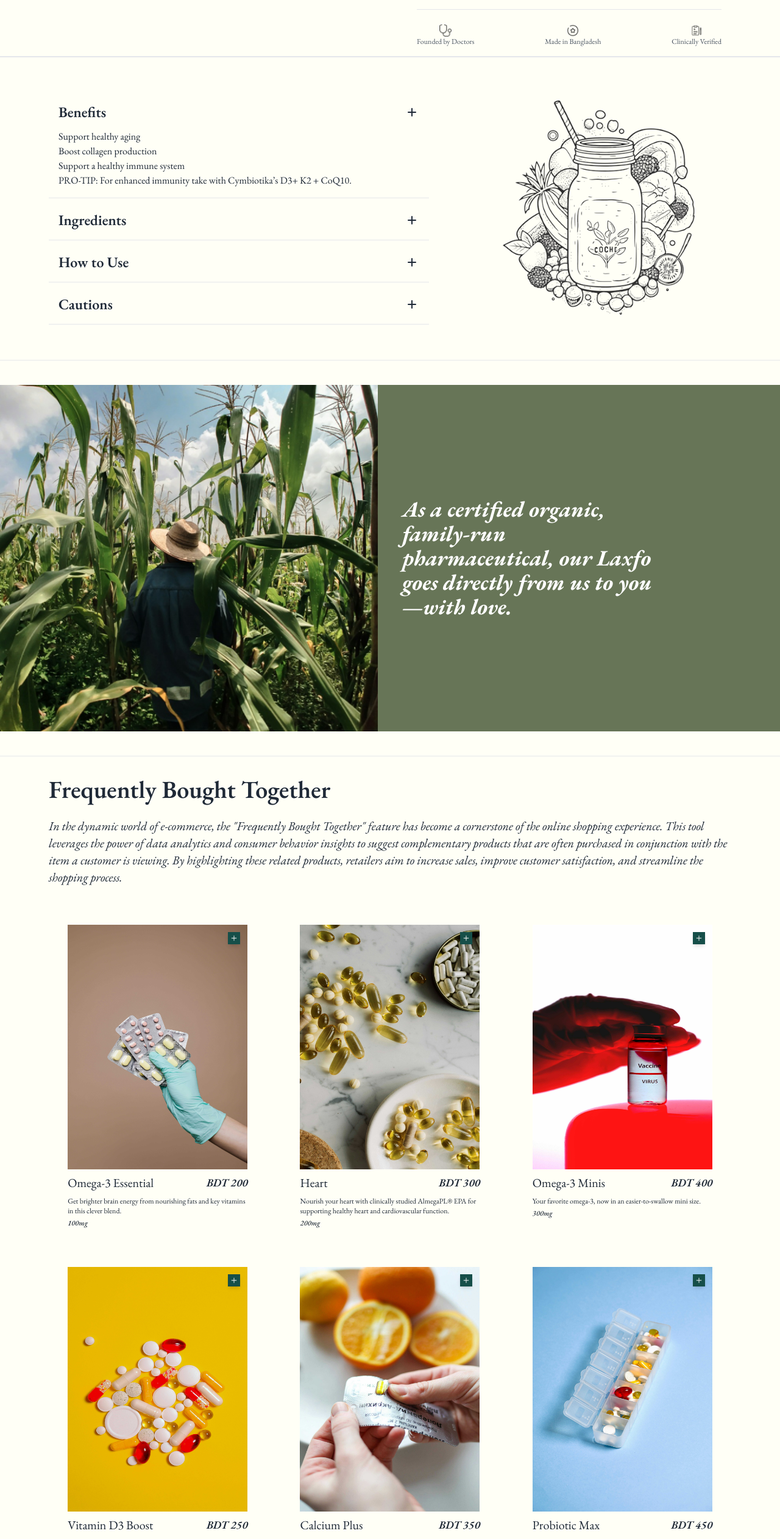
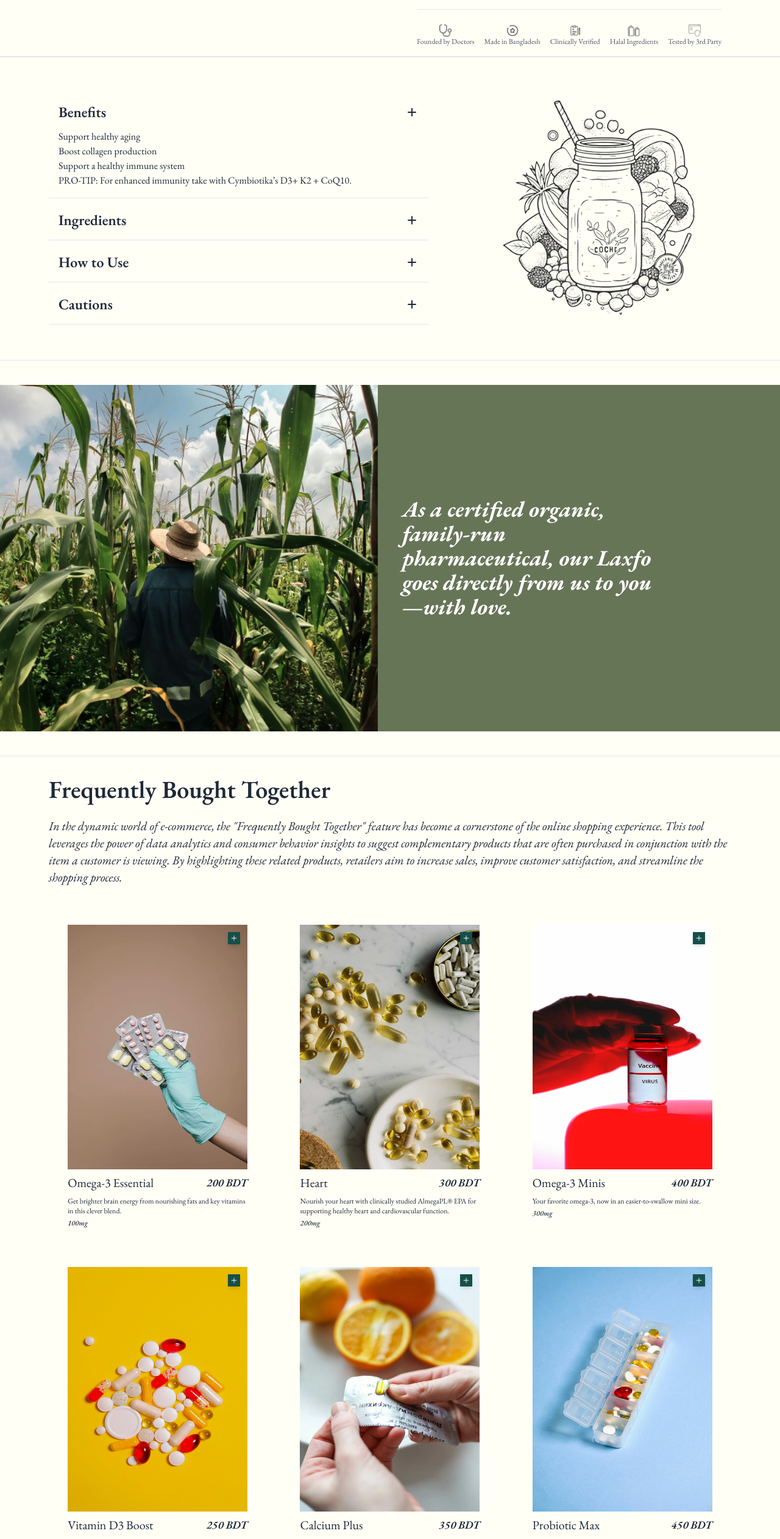
Before and after one commit to Sazid60/LAXFO, a React (Vite) app: page / in a window 1280 px wide. Shown: the part 983-3506 px from the top of the page at 61% size. Built offline with nearby package versions, Linux system fonts and the light colour scheme.

Commit message:
Add:Featured Products Add to Cart Functionality Added, Update:Update in Add to Cart Functionality

```diff
--- a/src/components/featuredProducts/FeaturedCards.jsx
+++ b/src/components/featuredProducts/FeaturedCards.jsx
@@ -1,8 +1,50 @@
-// eslint-disable-next-line no-unused-vars
-import React from 'react';
+import React, { useState } from 'react';
 import { AiOutlinePlus } from 'react-icons/ai';
 
 const FeaturedCards = ({ product }) => {
+    // Local state for quantity
+    const [quantity, setQuantity] = useState(0);
+
+    // Handle click event for the '+' icon
+    const handleAddToCart = () => {
+        // Increase the quantity
+        const newQuantity = quantity + 1;
+        setQuantity(newQuantity);
+
+        // Calculate updated price based on new quantity
+        const updatedPrice = product.price * newQuantity;
+
+        // Prepare product data
+        const cartItem = {
+            name: product.name,
+            price: updatedPrice, // Update price based on quantity
+            imageUrl: product.imageUrl,
+            size: product.measurement, // Include measurement as size
+            quantity: newQuantity
+        };
+
+        // Get existing cart from local storage
+        const cart = JSON.parse(localStorage.getItem('cart')) || [];
+
+        // Find index of existing item in cart
+        const itemIndex = cart.findIndex(
+            item => item.name === cartItem.name &&
+                    item.measurement === cartItem.measurement
+        );
+
+        if (itemIndex > -1) {
+            // Update existing item in cart
+            cart[itemIndex].quantity = newQuantity;
+            cart[itemIndex].price = updatedPrice;
+        } else {
+            // Add new item to cart
+            cart.push(cartItem);
+        }
+
+        // Save updated cart to local storage
+        localStorage.setItem('cart', JSON.stringify(cart));
+    };
+
     return (
         <div className='relative w-full lg:w-[295px] mx-auto mt-4 xl:mt-10'>
             <img
@@ -11,11 +53,12 @@ const FeaturedCards = ({ product }) => {
                 alt={product.name}
             />
             <AiOutlinePlus
-                className='absolute top-3 right-3 text-xl text-white p-1 shadow-md bg-[#164F49]'
+                className='absolute top-3 right-3 text-xl text-white p-1 shadow-md bg-[#164F49] cursor-pointer'
+                onClick={handleAddToCart}
             />
             <div className='flex items-center justify-between mt-2'>
-                <h1 className='text-xl '>{product.name}</h1>
-                <p className='text-lg font-semibold italic'>{product.price}</p>
+                <h1 className='text-xl'>{product.name}</h1>
+                <p className='text-lg font-semibold italic'>{(product.price)} BDT</p>
             </div>
             <p className='mt-2 text-xs'>{product.description}</p>
             <p className='mt-1 text-xs italic font-medium'>{product.measurement}</p>
--- a/src/components/featuredProducts/FeaturedProducts.jsx
+++ b/src/components/featuredProducts/FeaturedProducts.jsx
@@ -5,42 +5,42 @@ const FeaturedProducts = () => {
     const productData = [
         {
             name: "Omega-3 Essential",
-            price: "BDT 200",
+            price: "200",
             description: "Get brighter brain energy from nourishing fats and key vitamins in this clever blend.",
             measurement: "100mg",
             imageUrl: "/card1.jpg",
         },
         {
             name: "Heart",
-            price: "BDT 300",
+            price: "300",
             description: "Nourish your heart with clinically studied AlmegaPL® EPA for supporting healthy heart and cardiovascular function.",
             measurement: "200mg",
             imageUrl: "/card2.jpg",
         },
         {
             name: "Omega-3 Minis",
-            price: "BDT 400",
+            price: "400",
             description: "Your favorite omega-3, now in an easier-to-swallow mini size.",
             measurement: "300mg",
             imageUrl: "/card3.jpg",
         },
         {
             name: "Vitamin D3 Boost",
-            price: "BDT 250",
+            price: "250",
             description: "Support your immune system with this essential vitamin, optimized for better absorption.",
             measurement: "500IU",
             imageUrl: "/card4.jpg",
         },
         {
             name: "Calcium Plus",
-            price: "BDT 350",
+            price: "350",
             description: "Fortify your bones and teeth with a potent blend of calcium and vitamin D.",
             measurement: "600mg",
             imageUrl: "/card5.jpg",
         },
         {
             name: "Probiotic Max",
-            price: "BDT 450",
+            price: "450",
             description: "Enhance your digestive health with this powerful probiotic formula.",
             measurement: "10B CFU",
             imageUrl: "/card6.jpg",
--- a/src/components/productDetails/ProductDetails.jsx
+++ b/src/components/productDetails/ProductDetails.jsx
@@ -10,7 +10,6 @@ const ProductDetails = () => {
             <div className='flex justify-between items-center px-2 xl:px-20 py-4 xl:py-8 text-xs lg:text-base'>
                 <h1>Home - Vitamin C Supplements</h1>
                 <a className='italic underline'>
-                    {/* Show love icon on small devices and text on larger devices */}
                     <span className='block sm:hidden'>
                     <CiHeart />
                     </span>
--- a/src/components/productDetails/ProductInfo.jsx
+++ b/src/components/productDetails/ProductInfo.jsx
@@ -9,60 +9,55 @@ const ProductInfo = () => {
     const [selectedFlavour, setSelectedFlavour] = useState(flavours[0]);
     const [quantity, setQuantity] = useState(0);
 
-    // Unit price for the product
     const unitPrice = 4332.23;
 
     useEffect(() => {
-        // Reset quantity to 0 when size or flavour changes
         setQuantity(0);
     }, [selectedSize, selectedFlavour]);
 
     const handleAddToCart = (action) => {
         let newQuantity = quantity;
 
-        // Increase or decrease the quantity based on the action
         if (action === 'increase') {
             newQuantity += 1;
         } else if (action === 'decrease' && quantity > 0) {
             newQuantity -= 1;
         }
 
-        // Updating the state
         setQuantity(newQuantity);
 
-        // If increasing the quantity to be added to cart
-        if (action === 'increase') {
-            // Updates the total price with the new quantity
         const updatedTotalPrice = unitPrice * newQuantity;
 
         const cartItem = {
             name: 'Liposomal Vitamin C',
-                price: updatedTotalPrice, // Updates totalPrice here
+            price: updatedTotalPrice,
             size: selectedSize,
             flavour: selectedFlavour,
-                quantity: newQuantity
+            quantity: newQuantity,
+            imageUrl: '/product1.png'
         };
 
-            // Retrieved existing cart items from local storage
         const cart = JSON.parse(localStorage.getItem('cart')) || [];
 
-            // Finding the index of the item in the cart if it exists
         const itemIndex = cart.findIndex(
             item => item.name === cartItem.name && item.size === cartItem.size && item.flavour === cartItem.flavour
         );
 
+        if (newQuantity === 0) {
             if (itemIndex > -1) {
-                // Updating the quantity and total price of the existing item in the cart
+                cart.splice(itemIndex, 1);
+            }
+        } else {
+            if (itemIndex > -1) {
                 cart[itemIndex].quantity = newQuantity;
                 cart[itemIndex].price = updatedTotalPrice;
+                cart[itemIndex].imageUrl = cartItem.imageUrl;
             } else {
-                // Adding the new item to the cart
                 cart.push(cartItem);
             }
+        }
 
-            // Saving the updated cart back to local storage
         localStorage.setItem('cart', JSON.stringify(cart));
-        }
     };
 
     return (
@@ -177,7 +172,6 @@ const ProductInfo = () => {
                     </div>
                 </div>
             </div>
-
             {/* Product Features */}
             <div className="flex items-center justify-between text-[10px] xl:text-xs text-gray-600 space-x-2 text-center">
                 <div className="flex flex-col items-center">
@@ -192,6 +186,14 @@ const ProductInfo = () => {
                     <img src="/ic3.png" alt="Icon 1" className="w-4 h-4 xl:w-5 xl:h-5" />
                     <p>Clinically Verified</p>
                 </div>
+                <div className="flex flex-col items-center">
+                    <img src="/ic4.png" alt="Icon 1" className="w-4 h-4 xl:w-5 xl:h-5" />
+                    <p>Halal Ingredients</p>
+                </div>
+                <div className="flex flex-col items-center">
+                    <img src="/ic6.png" alt="Icon 1" className="w-4 h-4 xl:w-5 xl:h-5" />
+                    <p>Tested by 3rd Party</p>
+                </div>
             </div>
         </div>
     );
```
Lines whose indentation alone changed are shown as unchanged.
